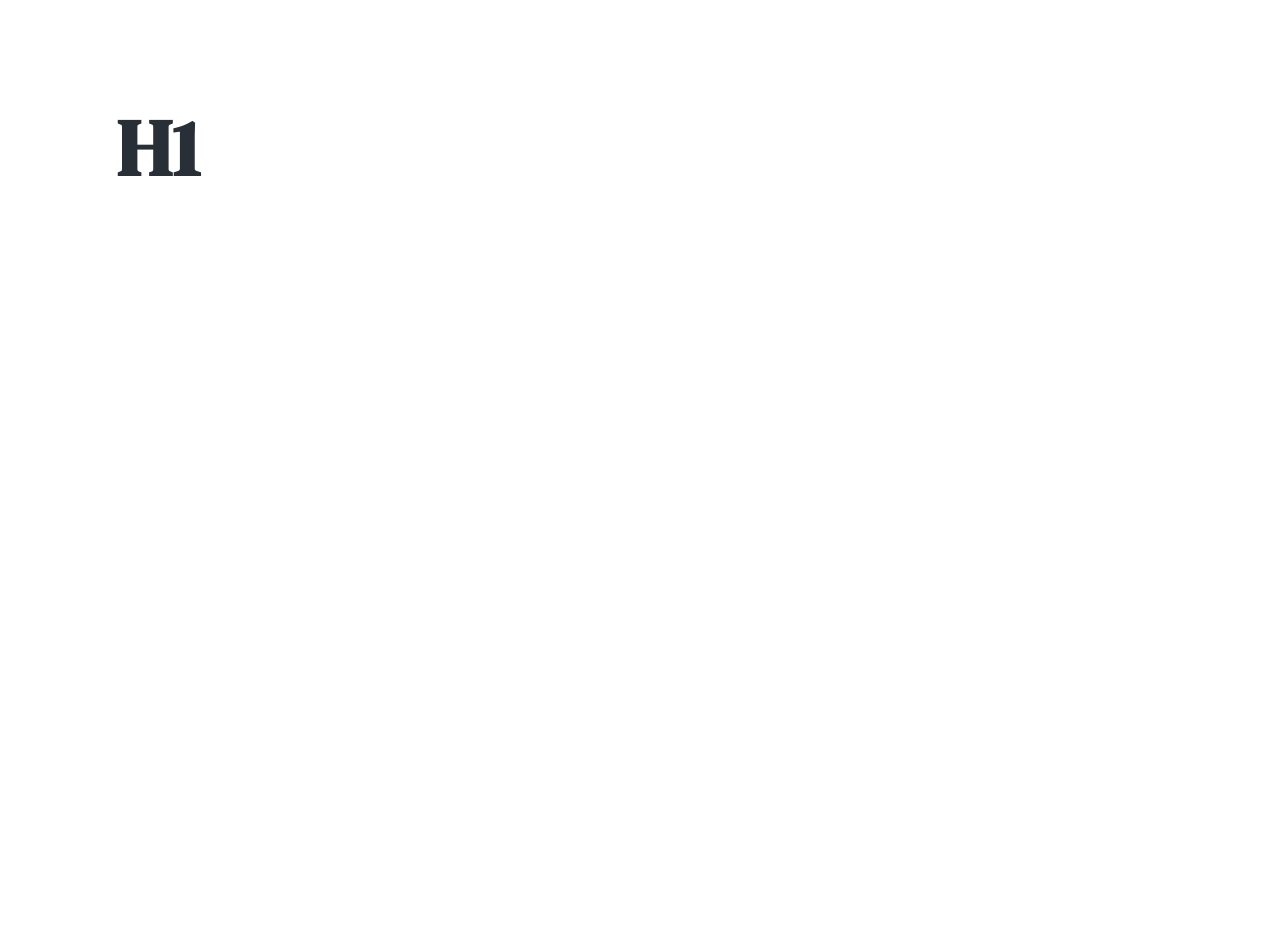
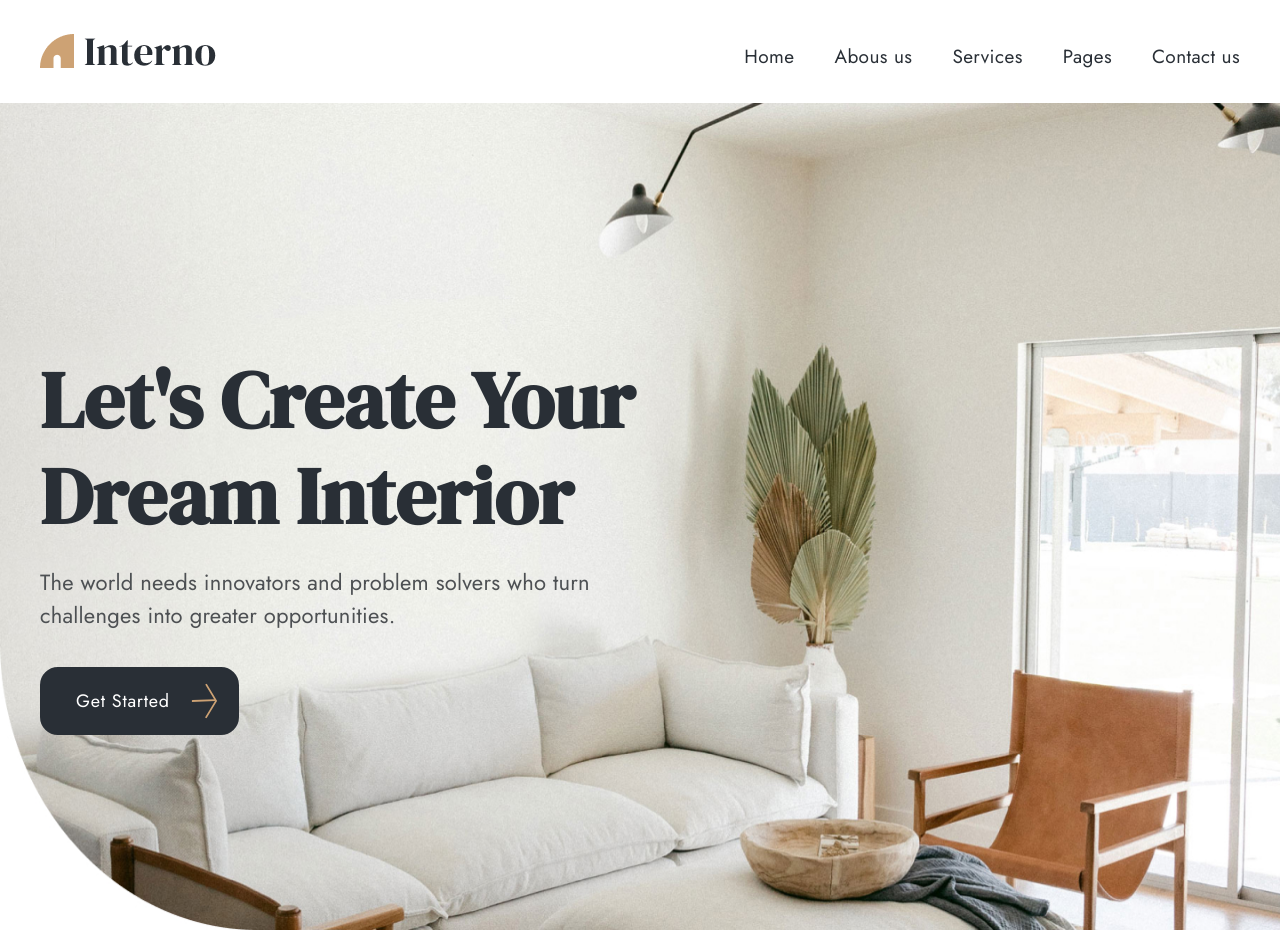
Before and after one commit to vadiminsk/interno, a website: page index.html in a window 1280 px wide. Shown: the top 930 px of the page. Before the commit the page ends 800 px from the top, so only its background shows below. Drawn offline with Linux system fonts and the light colour scheme.

Commit message:
add header and hero section

```diff
--- a/index.html
+++ b/index.html
@@ -15,10 +15,36 @@
     <title>Interno</title>
   </head>
   <body>
-    <header id="header" class="header"></header>
+    <header id="header" class="header">
+      <div class="container">
+        <div class="header__wrapper">
+          <div class="header__logo">
+            <img src="./images/logo.png" alt="Interno logo" />
+          </div>
+          <nav class="header__nav">
+            <ul>
+              <li><a href="#header">Home</a></li>
+              <li><a href="#about-us">Abous us</a></li>
+              <li><a href="#services">Services</a></li>
+              <li><a href="#pages">Pages</a></li>
+              <li><a href="#contact-us">Contact us</a></li>
+            </ul>
+          </nav>
+        </div>
+      </div>
+    </header>
     <main id="main" class="main">
-      <section class="section">
-        <div class="container"></div>
+      <section id="hero" class="section hero">
+        <div class="container">
+          <div class="hero__wrapper">
+            <h1>Let's Create Your Dream Interior</h1>
+            <p>
+              The world needs innovators and problem solvers who turn challenges
+              into greater opportunities.
+            </p>
+            <button class="button">Get Started</button>
+          </div>
+        </div>
       </section>
       <section class="section">
         <div class="container"></div>
--- a/scss/base/_global.scss
+++ b/scss/base/_global.scss
@@ -10,5 +10,39 @@
 }
 
 .section {
-  margin-top: $paddingTop100;
+  margin-bottom: $paddingTop100;
 }
+
+ul {
+  margin: 0;
+  padding: 0;
+}
+
+a {
+  text-decoration: none;
+}
+
+.button {
+  position: relative;
+  padding: toRem(22) toRem(67) toRem(22) toRem(34);
+  background: $titleColor;
+  border: 2px solid $titleColor;
+  border-radius: 18px;
+  font-size: toRem(18);
+  letter-spacing: 0.72px;
+  color: $white;
+  cursor: pointer;
+
+  &:after {
+    content: "";
+    position: absolute;
+    top: 50%;
+    right: toRem(20);
+    transform: translateY(-50%);
+    width: toRem(26);
+    height: toRem(36);
+    background-image: url("../images/arrow.svg");
+    background-size: contain;
+    background-repeat: no-repeat;
+  }
+}
--- a/scss/components/_container.scss
+++ b/scss/components/_container.scss
@@ -1,7 +1,8 @@
 // Container styles
 .container {
   display: block;
+  width: 100%;
+  max-width: toRem(1232);
   margin: 0 auto;
   padding: 0 16px;
-  max-width: 1080px;
 }
--- /dev/null
+++ b/scss/components/_hero.scss
@@ -0,0 +1,23 @@
+.hero {
+  padding: toRem(195) 0;
+  background-image: url("../images/hero-section.jpg");
+  background-size: 100% 100%;
+  background-position: center;
+  background-repeat: no-repeat;
+
+  &__wrapper {
+    width: 50%;
+    h1 {
+      margin-bottom: toRem(20);
+    }
+    p {
+      margin-bottom: toRem(35);
+    }
+  }
+
+  @media (max-width: 768px) {
+    &__wrapper {
+      width: 100%;
+    }
+  }
+}
--- /dev/null
+++ b/scss/components/_nav.scss
@@ -0,0 +1,40 @@
+.header {
+  &__nav {
+    ul {
+      display: flex;
+      flex-wrap: wrap;
+      list-style: none;
+
+      li {
+        a {
+          font-size: toRem(19);
+          letter-spacing: 0.4px;
+          color: $titleColor;
+          transition: color 0.3s linear;
+
+          &:hover {
+            color: $orange;
+          }
+        }
+
+        &:not(:last-child) {
+          margin-right: toRem(40);
+        }
+      }
+
+      @media (max-width: 768px) {
+        justify-content: center;
+
+        li {
+          a {
+            font-size: toRem(15);
+          }
+
+          &:not(:last-child) {
+            margin-right: toRem(10);
+          }
+        }
+      }
+    }
+  }
+}
--- /dev/null
+++ b/scss/layouts/_header.scss
@@ -0,0 +1,14 @@
+.header {
+  padding: toRem(26) 0 toRem(18);
+
+  &__wrapper {
+    display: flex;
+    align-items: center;
+    justify-content: space-between;
+
+    @media (max-width: 768px) {
+      flex-direction: column;
+      align-items: center;
+    }
+  }
+}
--- a/scss/styles.scss
+++ b/scss/styles.scss
@@ -5,6 +5,9 @@
 @import "./base/global";
 @import "./base/typography";
 
+@import "./layouts/footer";
+@import "./layouts/header";
+
 @import "./components/container";
-
-@import "./layouts/footer";
+@import "./components/nav";
+@import "./components/hero";
```
Also changed, not shown: css/styles.css, images/arrow.svg (added), images/hero-section.jpg (added), images/logo.png (added), 1 other file.
